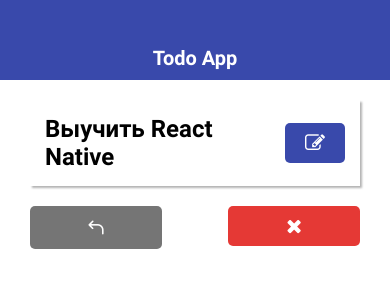
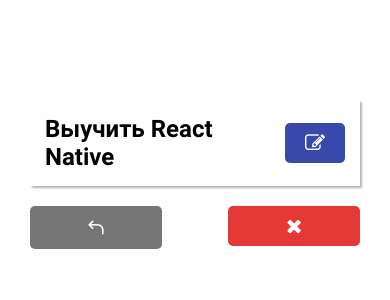
Before and after one commit to voloshchik/rn-todo1.1, a React Native app: screen / in a window 390 px wide. Shown: the top 300 px of the page. Built offline with nearby package versions, Linux system fonts and the light colour scheme.

Commit message:
40 platform definition

```diff
--- a/src/components/Navbar.js
+++ b/src/components/Navbar.js
@@ -1,11 +1,19 @@
 import React from 'react';
-import { StyleSheet, View } from 'react-native';
+import { StyleSheet, View, Platform } from 'react-native';
 import { THEME } from '../../theme';
 import { AppTextBold } from './UI/AppTextBold';
 
 export const Navbar = ({ title }) => {
   return (
-    <View style={styles.navbar}>
+    <View
+      style={{
+        ...styles.navbar,
+        ...Platform.select({
+          ios: styles.navbarIos,
+          android: styles.navbarAndroid,
+        }),
+      }}
+    >
       <AppTextBold style={styles.text}>{title}</AppTextBold>
     </View>
   );
@@ -16,8 +24,15 @@
     height: 80,
     alignItems: 'center',
     justifyContent: 'flex-end',
+
+    paddingBottom: 10,
+  },
+  navbarAndroid: {
     backgroundColor: THEME.MAIN_COLOR,
-    paddingBottom: 10,
+  },
+  navbarIos: {
+    borderBottomColor: THEME.MAIN_COLOR,
+    borderBottomWidth: 1,
   },
   text: {
     fontSize: 20,
--- a/src/components/UI/AppButton.js
+++ b/src/components/UI/AppButton.js
@@ -1,15 +1,23 @@
 import React from 'react';
-import { StyleSheet, Text, View, TouchableOpacity } from 'react-native';
+import {
+  StyleSheet,
+  Text,
+  View,
+  TouchableOpacity,
+  TouchableNativeFeedback,
+  Platform,
+} from 'react-native';
 import { AppTextBold } from './AppTextBold';
 import { THEME } from '../../../theme';
 
 export const AppButton = ({ children, onPress, color = THEME.MAIN_COLOR }) => {
+  const Wrapper = Platform.OS === 'android' ? TouchableNativeFeedback : TouchableOpacity;
   return (
-    <TouchableOpacity onPress={onPress} activeOpacity={0.7}>
+    <Wrapper onPress={onPress} activeOpacity={0.7}>
       <View style={{ ...styles.button, backgroundColor: color }}>
         <AppTextBold style={styles.text}>{children}</AppTextBold>
       </View>
-    </TouchableOpacity>
+    </Wrapper>
   );
 };
 
```
